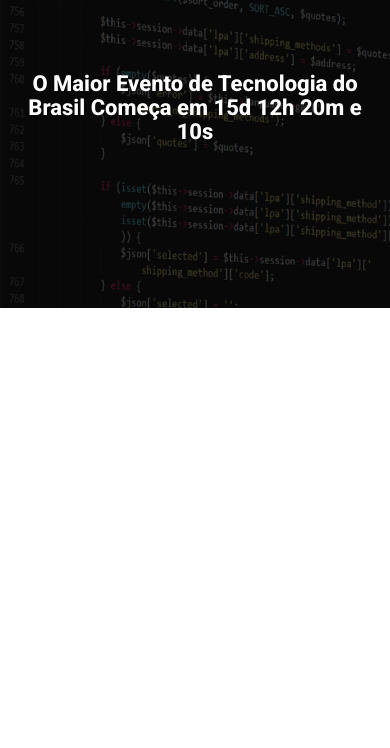
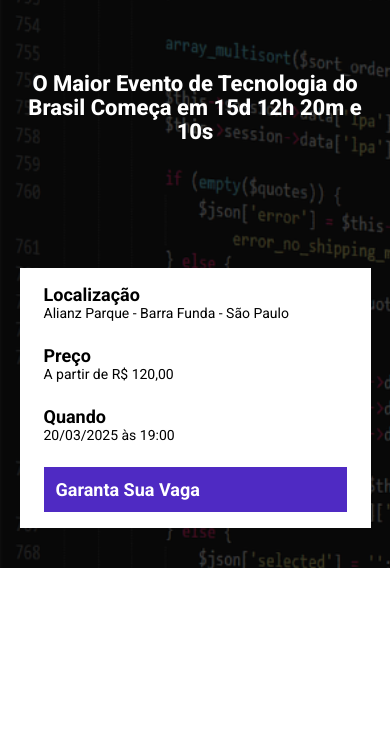
Before and after one commit to guimmotta/m21, a website built with Parcel: page src/index.html in a window 390 px wide. Shown: the part 96-844 px from the top of the page. Built offline with nearby package versions, Linux system fonts and the light colour scheme.

Commit message:
created .info-bar

```diff
--- a/src/index.html
+++ b/src/index.html
@@ -13,7 +13,28 @@
     <header class="hero">
         <div class="container">
             <img class="hero__logo" src="./images/ebac_logo.svg" alt="Logo da Ebac">
-            <p class="hero__text">O Maior Evento de Tecnologia do Brasil Começa em 15d 12h 20m e 10s</p>
+            <p class="hero__text">
+                O Maior Evento de Tecnologia do Brasil Começa em 15d 12h 20m e 10s
+            </p>
+            <div class="info-bar">
+                <ul class="info-bar__info">
+                    <li class="info-bar__info__item">
+                        <b>Localização</b>
+                        Alianz Parque - Barra Funda - São Paulo
+                    </li>
+                    <li class="info-bar__info__item">
+                        <b>Preço</b>
+                        A partir de R$ 120,00
+                    </li>
+                    <li class="info-bar__info__item">
+                        <b>Quando</b>
+                        20/03/2025 às 19:00
+                    </li>
+                </ul>
+                <a href="#" class="button button--primary">
+                    Garanta Sua Vaga
+                </a>
+            </div>
         </div>
     </header>
 
--- a/src/styles/_hero.scss
+++ b/src/styles/_hero.scss
@@ -26,7 +26,6 @@
         padding-bottom: 100px;
         font-size: 40px;
         line-height: 56px;
-        color: #fff;
         font-weight: 800;
         text-align: center;
     }
--- /dev/null
+++ b/src/styles/components/_buttons.scss
@@ -0,0 +1,24 @@
+.button {
+    padding: 12px;
+    font-size: 18px;
+    font-weight: bold;
+    text-decoration: none;
+    text-align: center;
+    white-space: nowrap;
+
+    &--primary {
+        color: #fff;
+        background-color: #4f2ac3;
+    }
+
+    @media (max-width:640px) {
+        display: flex;
+        width: 100%;
+        align-items: center;
+    }
+
+    @media (max-width: 1024px) {
+        display: flex;
+        align-items: center;
+    }
+}
--- /dev/null
+++ b/src/styles/components/_info_bar.scss
@@ -0,0 +1,40 @@
+.info-bar {
+    padding: 16px 24px;
+    background-color: #fff;
+    display: flex;
+    justify-content: space-between;
+
+    &__info {
+        display: flex;
+        gap: 40px;
+
+        &__item {
+            font-size: 14px;
+            color: #000;
+
+            b {
+                color: #000;
+                font-size: 18px;
+                display: block;
+            }
+        }
+    }
+
+    @media (max-width:640px) {
+        display: block;
+
+        &__info {
+            display: block;
+
+            &__item {
+                margin-bottom: 24px;
+            }
+        }
+    }
+
+    @media (max-width: 1024px) {
+        &__info {
+            gap: 16px;
+        }
+    }
+}
--- a/src/styles/main.scss
+++ b/src/styles/main.scss
@@ -1,4 +1,6 @@
 @use 'hero';
+@use 'components/info_bar';
+@use 'components/_buttons';
 
 * {
     margin: 0;
@@ -6,6 +8,7 @@
     box-sizing: border-box;
     font-family: Roboto, sans-serif;
     color: #fff;
+    list-style: none;
 }
 
 .container {
```
